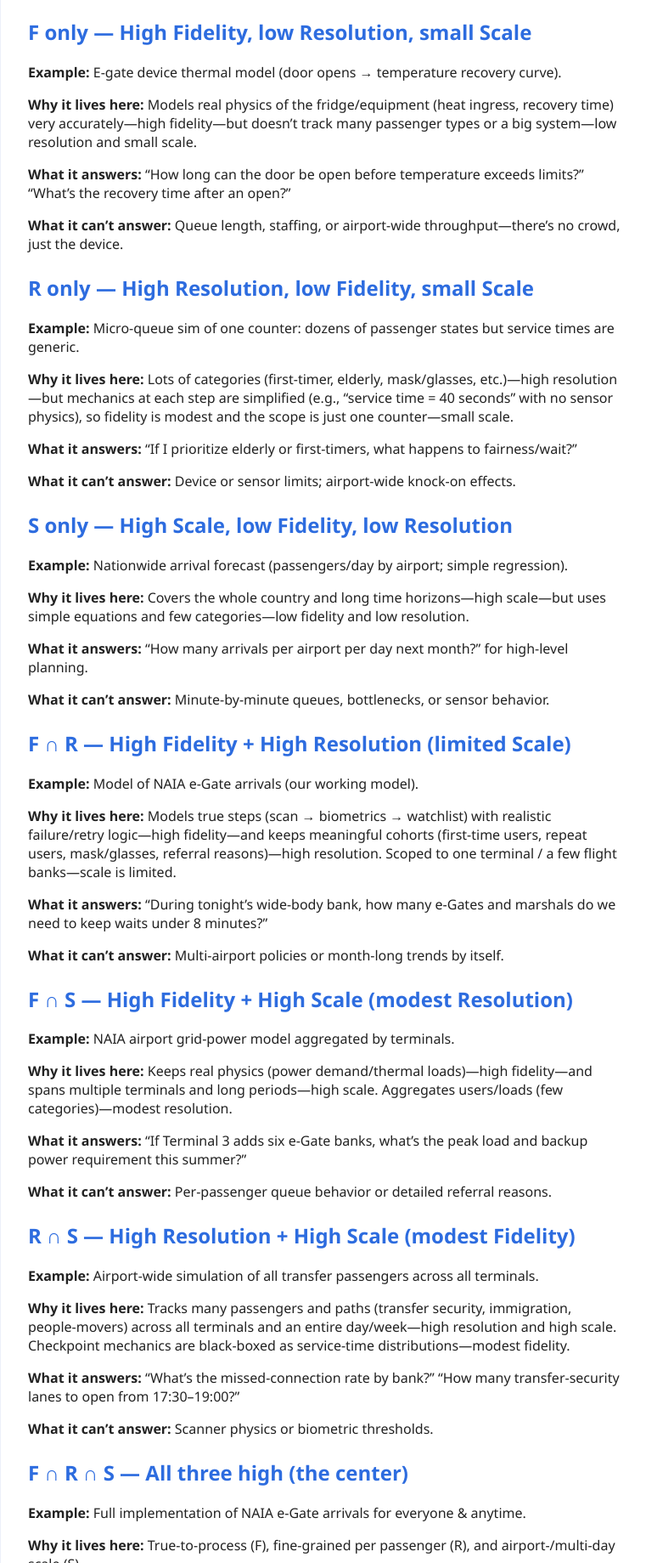
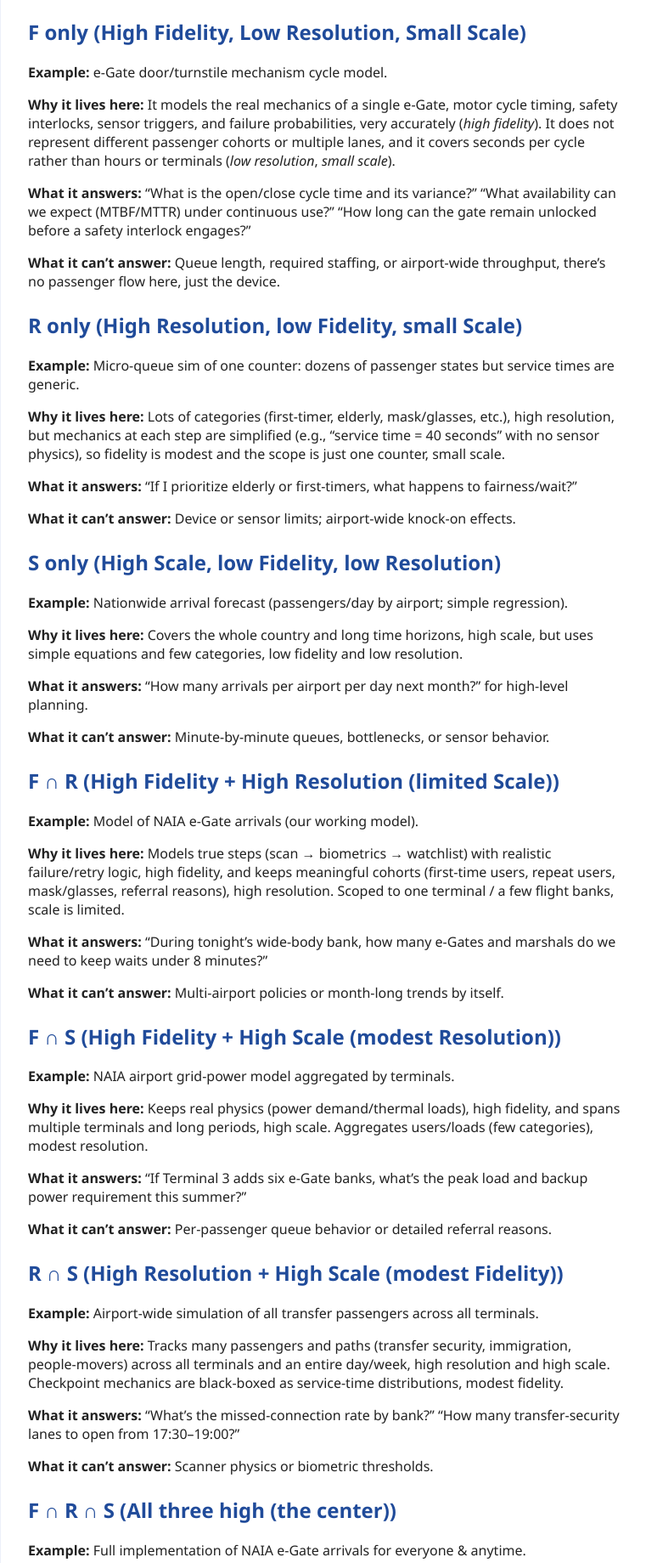
Before and after one commit to Romeo-04/CS0019_AssignmentAnalysis, a plain HTML site: page index.html in a window 1280 px wide. Shown: the part 961-2800 px from the top of the page at 85% size, without its empty margins (257-1018 px from the left). Drawn offline with Linux system fonts and the light colour scheme.

Commit message:
Final output

```diff
--- a/index.html
+++ b/index.html
@@ -1,11 +1,13 @@
 <!DOCTYPE html>
 <html lang="en">
+
 <head>
     <meta charset="UTF-8">
     <meta name="viewport" content="width=device-width, initial-scale=1.0">
     <title>Assignment Explanation</title>
     <link rel="stylesheet" href="styles.css">
 </head>
+
 <body>
     <header>
         <h1> Fidelity. Resolution. Scale.</h1>
@@ -17,68 +19,99 @@
             </div>
             <h2>How to Read the Diagram</h2>
             <p>Fidelity (How real?) – Do we model the true mechanics/sensors/policies?<br>
-            <em>Analogy:</em> real aerodynamics vs. arcade flight.</p>
+                <em>Analogy:</em> real aerodynamics vs. arcade flight.
+            </p>
             <p>Resolution (How detailed?) – How many distinct states or categories do we track?<br>
-            <em>Analogy:</em> photo pixels or the number of customer types.</p>
+                <em>Analogy:</em> photo pixels or the number of customer types.
+            </p>
             <p>Scale (How big/long?) – Scope in space/time and population.<br>
-            <em>Analogy:</em> map zoom (gate → terminal → nationwide) and time window (minutes → months).</p>
+                <em>Analogy:</em> map zoom (gate → terminal → nationwide) and time window (minutes → months).
+            </p>
             <p>The Venn shows which dial(s) we turned up for different kinds of airport models.</p>
 
-            <h2>F only — High Fidelity, low Resolution, small Scale</h2>
-            <p><strong>Example:</strong> E-gate device thermal model (door opens → temperature recovery curve).</p>
-            <p><strong>Why it lives here:</strong> Models real physics of the fridge/equipment (heat ingress, recovery time) very accurately—high fidelity—but doesn’t track many passenger types or a big system—low resolution and small scale.</p>
-            <p><strong>What it answers:</strong> “How long can the door be open before temperature exceeds limits?” “What’s the recovery time after an open?”</p>
-            <p><strong>What it can’t answer:</strong> Queue length, staffing, or airport-wide throughput—there’s no crowd, just the device.</p>
+            <h2>F only (High Fidelity, Low Resolution, Small Scale)</h2>
+            <p><strong>Example:</strong> e-Gate door/turnstile mechanism cycle model.</p>
+            <p><strong>Why it lives here:</strong> It models the real mechanics of a single e-Gate, motor cycle timing,
+                safety
+                interlocks, sensor triggers, and failure probabilities, very accurately (<em>high fidelity</em>). It does
+                not represent
+                different passenger cohorts or multiple lanes, and it covers seconds per cycle rather than hours or
+                terminals
+                (<em>low resolution</em>, <em>small scale</em>).</p>
+            <p><strong>What it answers:</strong> “What is the open/close cycle time and its variance?” “What
+                availability can we expect
+                (MTBF/MTTR) under continuous use?” “How long can the gate remain unlocked before a safety interlock
+                engages?”</p>
+            <p><strong>What it can’t answer:</strong> Queue length, required staffing, or airport-wide
+                throughput, there’s no passenger
+                flow here, just the device.</p>
 
-            <h2>R only — High Resolution, low Fidelity, small Scale</h2>
-            <p><strong>Example:</strong> Micro-queue sim of one counter: dozens of passenger states but service times are generic.</p>
-            <p><strong>Why it lives here:</strong> Lots of categories (first-timer, elderly, mask/glasses, etc.)—high resolution—but mechanics at each step are simplified (e.g., “service time = 40 seconds” with no sensor physics), so fidelity is modest and the scope is just one counter—small scale.</p>
-            <p><strong>What it answers:</strong> “If I prioritize elderly or first-timers, what happens to fairness/wait?”</p>
+
+            <h2>R only (High Resolution, low Fidelity, small Scale)</h2>
+            <p><strong>Example:</strong> Micro-queue sim of one counter: dozens of passenger states but service times
+                are generic.</p>
+            <p><strong>Why it lives here:</strong> Lots of categories (first-timer, elderly, mask/glasses, etc.), high
+                resolution, but mechanics at each step are simplified (e.g., “service time = 40 seconds” with no sensor
+                physics), so fidelity is modest and the scope is just one counter, small scale.</p>
+            <p><strong>What it answers:</strong> “If I prioritize elderly or first-timers, what happens to
+                fairness/wait?”</p>
             <p><strong>What it can’t answer:</strong> Device or sensor limits; airport-wide knock-on effects.</p>
 
-            <h2>S only — High Scale, low Fidelity, low Resolution</h2>
+            <h2>S only (High Scale, low Fidelity, low Resolution)</h2>
             <p><strong>Example:</strong> Nationwide arrival forecast (passengers/day by airport; simple regression).</p>
-            <p><strong>Why it lives here:</strong> Covers the whole country and long time horizons—high scale—but uses simple equations and few categories—low fidelity and low resolution.</p>
-            <p><strong>What it answers:</strong> “How many arrivals per airport per day next month?” for high-level planning.</p>
+            <p><strong>Why it lives here:</strong> Covers the whole country and long time horizons, high scale, but uses
+                simple equations and few categories, low fidelity and low resolution.</p>
+            <p><strong>What it answers:</strong> “How many arrivals per airport per day next month?” for high-level
+                planning.</p>
             <p><strong>What it can’t answer:</strong> Minute-by-minute queues, bottlenecks, or sensor behavior.</p>
 
-            <h2>F ∩ R — High Fidelity + High Resolution (limited Scale)</h2>
+            <h2>F ∩ R (High Fidelity + High Resolution (limited Scale))</h2>
             <p><strong>Example:</strong> Model of NAIA e-Gate arrivals (our working model).</p>
-            <p><strong>Why it lives here:</strong> Models true steps (scan → biometrics → watchlist) with realistic failure/retry logic—high fidelity—and keeps meaningful cohorts (first-time users, repeat users, mask/glasses, referral reasons)—high resolution. Scoped to one terminal / a few flight banks—scale is limited.</p>
-            <p><strong>What it answers:</strong> “During tonight’s wide-body bank, how many e-Gates and marshals do we need to keep waits under 8 minutes?”</p>
+            <p><strong>Why it lives here:</strong> Models true steps (scan → biometrics → watchlist) with realistic
+                failure/retry logic, high fidelity, and keeps meaningful cohorts (first-time users, repeat users,
+                mask/glasses, referral reasons), high resolution. Scoped to one terminal / a few flight banks, scale is
+                limited.</p>
+            <p><strong>What it answers:</strong> “During tonight’s wide-body bank, how many e-Gates and marshals do we
+                need to keep waits under 8 minutes?”</p>
             <p><strong>What it can’t answer:</strong> Multi-airport policies or month-long trends by itself.</p>
 
-            <h2>F ∩ S — High Fidelity + High Scale (modest Resolution)</h2>
+            <h2>F ∩ S (High Fidelity + High Scale (modest Resolution))</h2>
             <p><strong>Example:</strong> NAIA airport grid-power model aggregated by terminals.</p>
-            <p><strong>Why it lives here:</strong> Keeps real physics (power demand/thermal loads)—high fidelity—and spans multiple terminals and long periods—high scale. Aggregates users/loads (few categories)—modest resolution.</p>
-            <p><strong>What it answers:</strong> “If Terminal 3 adds six e-Gate banks, what’s the peak load and backup power requirement this summer?”</p>
+            <p><strong>Why it lives here:</strong> Keeps real physics (power demand/thermal loads), high fidelity, and
+                spans multiple terminals and long periods, high scale. Aggregates users/loads (few categories), modest
+                resolution.</p>
+            <p><strong>What it answers:</strong> “If Terminal 3 adds six e-Gate banks, what’s the peak load and backup
+                power requirement this summer?”</p>
             <p><strong>What it can’t answer:</strong> Per-passenger queue behavior or detailed referral reasons.</p>
 
-            <h2>R ∩ S — High Resolution + High Scale (modest Fidelity)</h2>
+            <h2>R ∩ S (High Resolution + High Scale (modest Fidelity))</h2>
             <p><strong>Example:</strong> Airport-wide simulation of all transfer passengers across all terminals.</p>
-            <p><strong>Why it lives here:</strong> Tracks many passengers and paths (transfer security, immigration, people-movers) across all terminals and an entire day/week—high resolution and high scale. Checkpoint mechanics are black-boxed as service-time distributions—modest fidelity.</p>
-            <p><strong>What it answers:</strong> “What’s the missed-connection rate by bank?” “How many transfer-security lanes to open from 17:30–19:00?”</p>
+            <p><strong>Why it lives here:</strong> Tracks many passengers and paths (transfer security, immigration,
+                people-movers) across all terminals and an entire day/week, high resolution and high scale. Checkpoint
+                mechanics are black-boxed as service-time distributions, modest fidelity.</p>
+            <p><strong>What it answers:</strong> “What’s the missed-connection rate by bank?” “How many
+                transfer-security lanes to open from 17:30–19:00?”</p>
             <p><strong>What it can’t answer:</strong> Scanner physics or biometric thresholds.</p>
 
-            <h2>F ∩ R ∩ S — All three high (the center)</h2>
+            <h2>F ∩ R ∩ S (All three high (the center))</h2>
             <p><strong>Example:</strong> Full implementation of NAIA e-Gate arrivals for everyone & anytime.</p>
-            <p><strong>Why it lives here:</strong> True-to-process (F), fine-grained per passenger (R), and airport-/multi-day scale (S).</p>
+            <p><strong>Why it lives here:</strong> True-to-process (F), fine-grained per passenger (R), and
+                airport-/multi-day scale (S).</p>
             <p><strong>What it promises:</strong> End-to-end “everything at once” answers.</p>
-            <p><strong>Trade-off:</strong> Data-hungry, compute-heavy, hard to calibrate—rare in practice unless you have sustained data and engineering support.</p>
+            <p><strong>Trade-off:</strong> Data-hungry, compute-heavy, hard to calibrate, rare in practice unless you
+                have sustained data and engineering support.</p>
 
-            <h2>Why these examples, and why these placements?</h2>
-            <ul>
-                <li>They’re common airport decisions. Each example maps to real choices ops teams face: device settings (F), lane policy (R), staffing and gating across terminals (S), and combinations thereof.</li>
-                <li>They isolate the teaching point. Each region’s example highlights the dial(s) we turned up while deliberately keeping the third dial lower.</li>
-                <li>They show trade-offs.</li>
-            </ul>
+            <h2>Why is it important to know the differences?</h2>
             <p><strong>Push Fidelity high</strong> → you trust mechanics but may lose breadth or detail.</p>
-            <p><strong>Push Resolution high</strong> → you see fairness and cohort effects but must simplify physics or scope.</p>
-            <p><strong>Push Scale high</strong> → you plan resources broadly but won’t capture second-by-second realities.</p>
+            <p><strong>Push Resolution high</strong> → you see fairness and cohort effects but must simplify physics or
+                scope.</p>
+            <p><strong>Push Scale high</strong> → you plan resources broadly but won’t capture second-by-second
+                realities.</p>
         </section>
     </main>
     <footer>
         <p>&copy; Jhezra Tolentino. TN-36.</p>
     </footer>
 </body>
+
 </html>
--- a/styles.css
+++ b/styles.css
@@ -6,10 +6,10 @@ body {
 }
 
 header {
-	background: #2d6cdf;
+	background: #204b9a;
 	color: #fff;
 	text-align: center;
-	box-shadow: 0 2px 8px rgba(44, 108, 223, 0.1);
+	box-shadow: 0 5px 8px rgba(44, 108, 223, 0.1);
     height : 70px;
     padding-top : 20px;
     padding-bottom : 20px;
@@ -34,10 +34,12 @@ main {
     width : 700px;
     height: 500px;
     object-fit : contain;
+    box-shadow : 0 8px 20px rgba(44, 108, 223, 0.08);
+    border-radius : 10px;
 }
 
 .explanation h2 {
-	color: #2d6cdf;
+	color: #204b9a;
 	margin-top: 1.5rem;
 }
 
```
